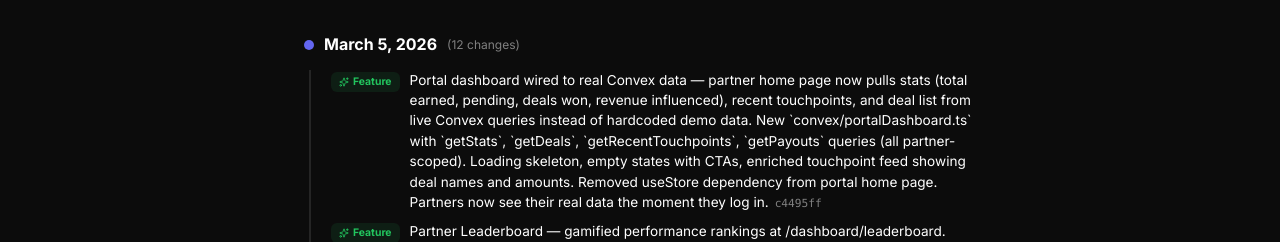
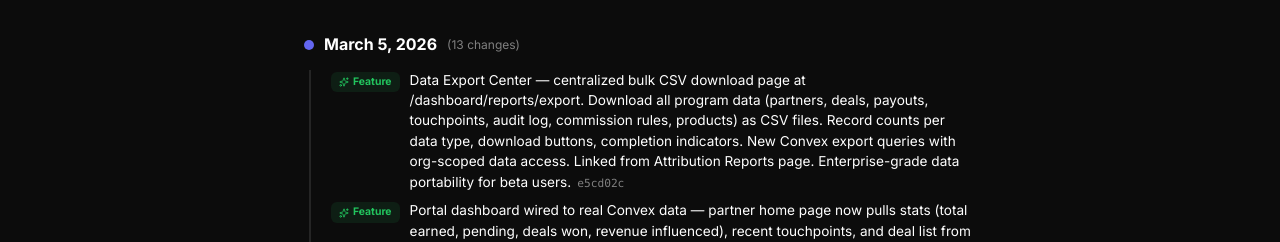
Before and after one commit to dylan3796/partner-attribution-ai, a Next.js app: page /changelog in a window 1280 px wide. Shown: the part 168-410 px from the top of the page. Built offline with nearby package versions, Linux system fonts and the light colour scheme; no server answers.

Commit message:
chore: changelog entry for data export center

```diff
--- a/app/changelog/page.tsx
+++ b/app/changelog/page.tsx
@@ -15,6 +15,7 @@ const CHANGELOG: Entry[] = [
   {
     date: "March 5, 2026",
     commits: [
+      { hash: "e5cd02c", type: "feat", message: "Data Export Center — centralized bulk CSV download page at /dashboard/reports/export. Download all program data (partners, deals, payouts, touchpoints, audit log, commission rules, products) as CSV files. Record counts per data type, download buttons, completion indicators. New Convex export queries with org-scoped data access. Linked from Attribution Reports page. Enterprise-grade data portability for beta users." },
       { hash: "c4495ff", type: "feat", message: "Portal dashboard wired to real Convex data — partner home page now pulls stats (total earned, pending, deals won, revenue influenced), recent touchpoints, and deal list from live Convex queries instead of hardcoded demo data. New `convex/portalDashboard.ts` with `getStats`, `getDeals`, `getRecentTouchpoints`, `getPayouts` queries (all partner-scoped). Loading skeleton, empty states with CTAs, enriched touchpoint feed showing deal names and amounts. Removed useStore dependency from portal home page. Partners now see their real data the moment they log in." },
       { hash: "6012dec", type: "feat", message: "Partner Leaderboard — gamified performance rankings at /dashboard/leaderboard. Top-3 podium with medals, time period filters (30d/90d/all-time), multi-sort (composite score, revenue, deals, win rate, engagement), tier badges, composite score bars, commission summary. Convex-powered rankings with weighted scoring (revenue 35%, deals 25%, win rate 20%, engagement 20%). Added to Analytics sidebar nav. Drives partner competition and gives VPs instant visibility into who's performing." },
       { hash: "3ce37d9", type: "feat", message: "Portal MDF page wired to real Convex data — partner-submitted MDF requests now persist across sessions. New partner-scoped queries (getByPartner, submitRequest, getPartnerStats), loading skeleton, empty state, review notes. Completes the MDF workflow end-to-end: partners submit → admins review → status flows back to portal." },
```
